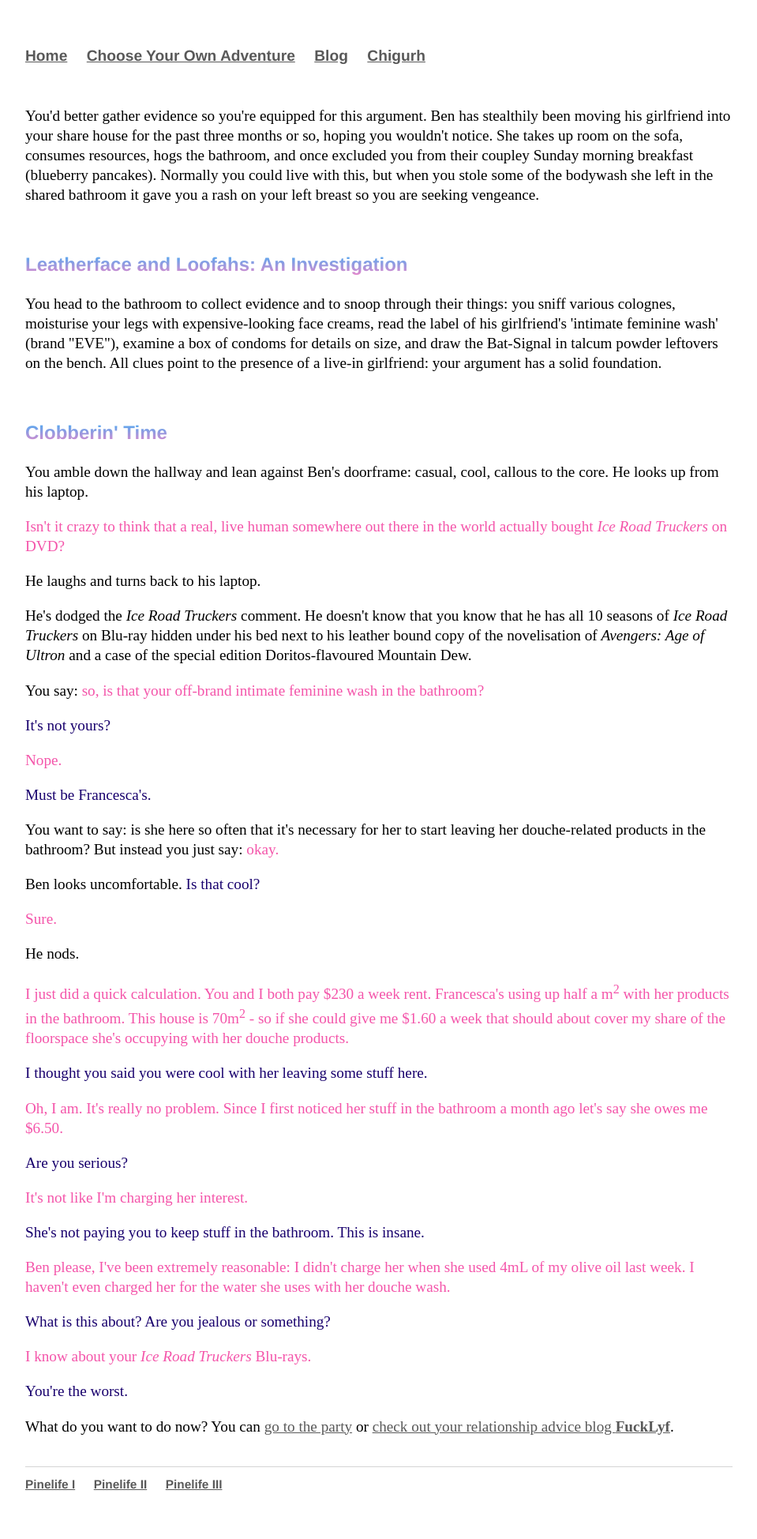
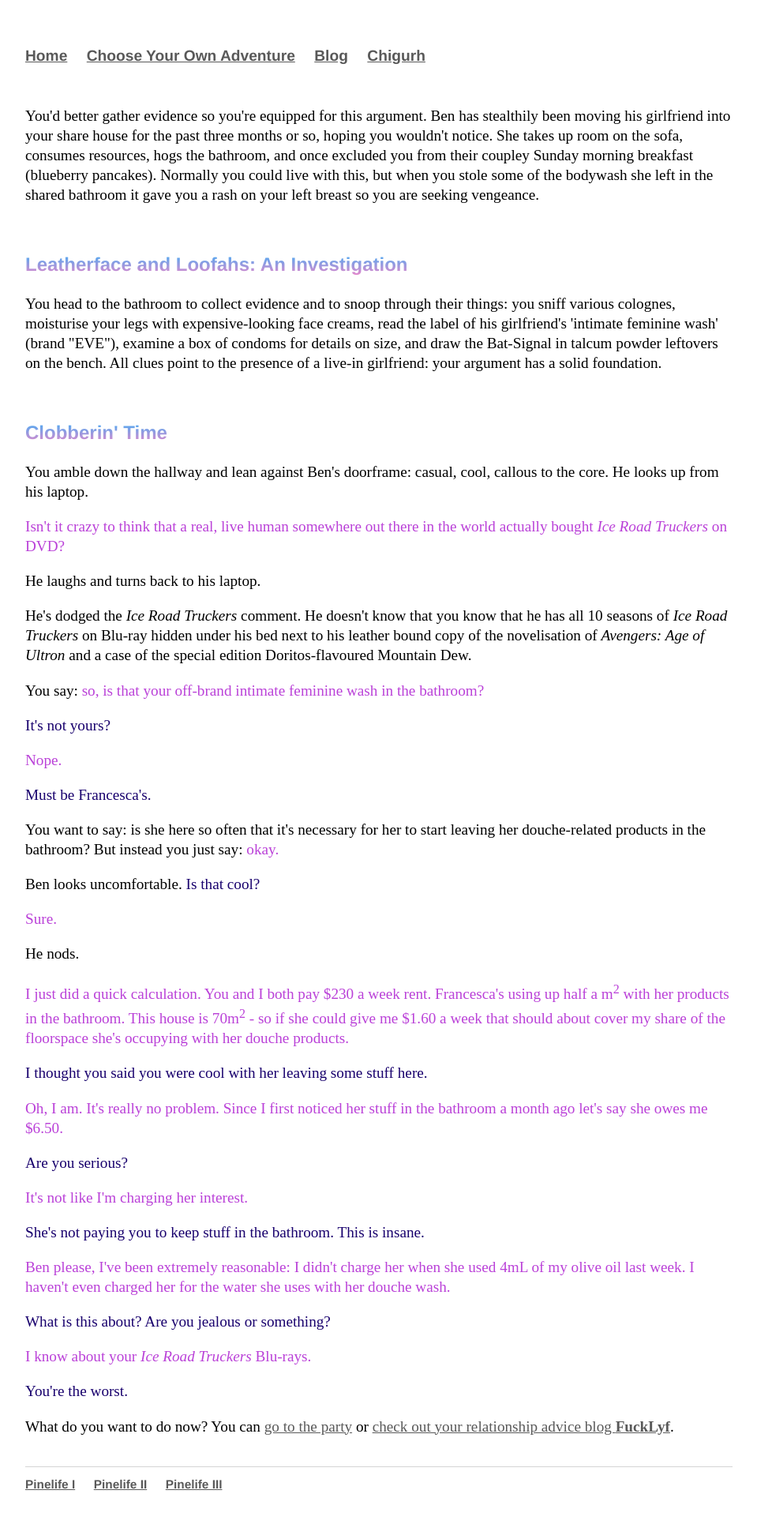
Before and after one commit to Pinelife/pinelife.github.io, a Jekyll site: the page built from Hellhole/Room3.html, in a window 1280 px wide. Shown: the whole page at 79% size, without its empty margins (160-1119 px from the left). Built offline with Jekyll 4.4.1, drawn with Linux system fonts in a browser that asks for light colours.

Commit message:
Update main.css

```diff
--- a/css/main.css
+++ b/css/main.css
@@ -1,5 +1,5 @@
 .lauria {
-color: #f455aa;
+color: #ba41d8;
  }
 
 .ben {
```
